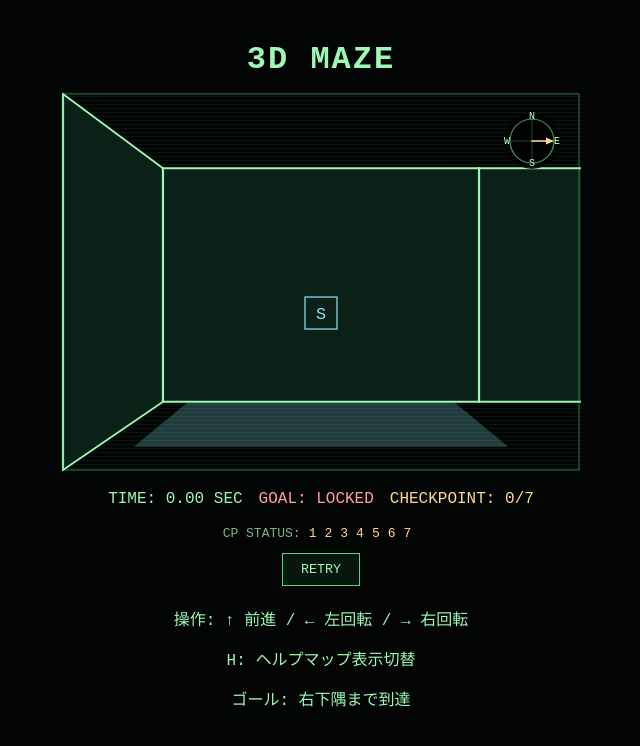
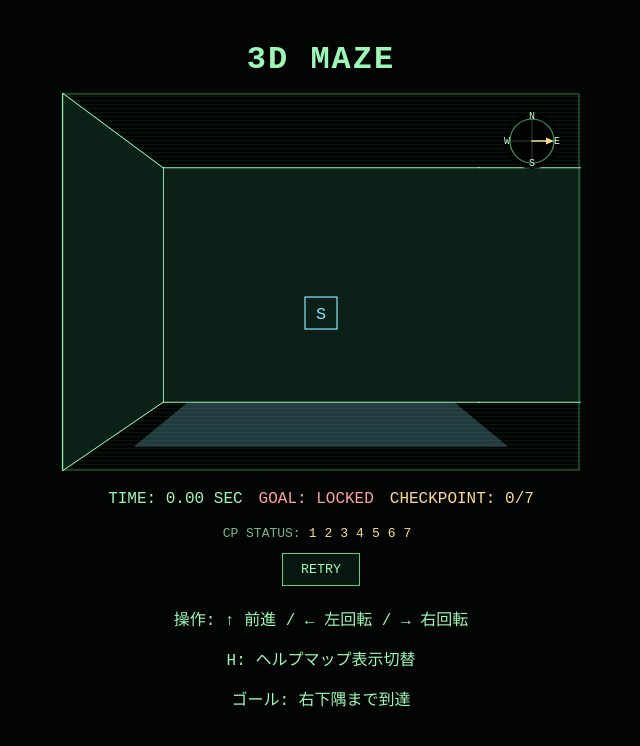
Before and after one commit to hollyteds/maze, a React (Vite) app: page / in a window 1280 px wide. Shown: the top 746 px of the page, without its empty margins (319-959 px from the left). Built offline with nearby package versions, Linux system fonts and the light colour scheme.

Commit message:
feat: implement layered rendering for improved depth handling in MazeView3D

```diff
--- a/src/components/MazeView3D.tsx
+++ b/src/components/MazeView3D.tsx
@@ -53,6 +53,68 @@ export function MazeView3D({
       ),
     [maze, player.x, player.y, player.dir, checkpoints, passedCheckpointKeys, goalActive]
   );
+  // 深度ごとに重なり順を統一する描画要素。
+  const layeredPrimitives = useMemo(() => {
+    type Primitive =
+      | {
+          key: string;
+          depth: number;
+          kind: 'line';
+          part: string;
+          line: {
+            x1: number;
+            y1: number;
+            x2: number;
+            y2: number;
+            width: number;
+          };
+        }
+      | { key: string; depth: number; kind: 'floor'; part: string; points: string; fill: string }
+      | { key: string; depth: number; kind: 'face'; part: string; points: string; fill: string };
+
+    const primitives: Primitive[] = [
+      ...projection.lines.map((line, index) => ({
+        key: `line-${index}`,
+        depth: line.depth,
+        kind: 'line' as const,
+        part: line.part,
+        line: line,
+      })),
+      ...projection.floorPatches.map((patch, index) => ({
+        key: `floor-${index}`,
+        depth: patch.depth,
+        kind: 'floor' as const,
+        part: patch.part,
+        points: patch.points,
+        fill: patch.fill,
+      })),
+      ...projection.faces.map((face, index) => ({
+        key: `face-${index}`,
+        depth: face.depth,
+        kind: 'face' as const,
+        part: face.part,
+        points: face.points,
+        fill: face.fill,
+      })),
+    ];
+    const kindOrder: Record<Primitive['kind'], number> = {
+      line: 0,
+      floor: 1,
+      face: 2,
+    };
+    // 同一depthでは側面壁を最前面にするための判定。
+    const isSideWallPart = (part: string) => part.includes('-side-wall-');
+
+    // 奥→手前の順で描画し、同深度では「線→床塗り→壁塗り」、
+    // さらに側面壁だけは同深度の最上位へ押し上げる。
+    return primitives.sort((a, b) => {
+      if (a.depth !== b.depth) return b.depth - a.depth;
+      const sideWallBiasA = isSideWallPart(a.part) ? 1 : 0;
+      const sideWallBiasB = isSideWallPart(b.part) ? 1 : 0;
+      if (sideWallBiasA !== sideWallBiasB) return sideWallBiasA - sideWallBiasB;
+      return kindOrder[a.kind] - kindOrder[b.kind];
+    });
+  }, [projection.lines, projection.floorPatches, projection.faces]);
   // 同一内容のデバッグログを連続出力しないための前回スナップショット。
   const lastDebugSnapshotRef = useRef<string>('');
 
@@ -64,6 +126,7 @@ export function MazeView3D({
     const currentCell = maze[player.y]?.[player.x];
     const debugLines = lines.map((line) => ({
       part: line.part,
+      depth: line.depth,
       x1: Number(line.x1.toFixed(1)),
       y1: Number(line.y1.toFixed(1)),
       x2: Number(line.x2.toFixed(1)),
@@ -114,26 +177,26 @@ export function MazeView3D({
       </defs>
       <rect x={0} y={0} width={VIEWPORT_WIDTH} height={VIEWPORT_HEIGHT} fill="url(#scanline)" />
       <g clipPath={`url(#${clipPathId})`}>
-        {[...projection.floorPatches]
-          .sort((a, b) => b.depth - a.depth)
-          .map((patch, index) => (
-            <polygon key={`floor-${index}`} points={patch.points} fill={patch.fill} />
-          ))}
-        {[...projection.faces]
-          .sort((a, b) => b.depth - a.depth)
-          .map((face, index) => <polygon key={`face-${index}`} points={face.points} fill={face.fill} />)}
-        {projection.lines.map((line, index) => (
-          <line
-            key={index}
-            x1={line.x1}
-            y1={line.y1}
-            x2={line.x2}
-            y2={line.y2}
-            stroke={LINE_COLOR}
-            strokeWidth={line.width}
-            strokeLinecap="round"
-          />
-        ))}
+        {layeredPrimitives.map((primitive) =>
+          primitive.kind === 'line' ? (
+            <line
+              key={primitive.key}
+              x1={primitive.line.x1}
+              y1={primitive.line.y1}
+              x2={primitive.line.x2}
+              y2={primitive.line.y2}
+              stroke={LINE_COLOR}
+              strokeWidth={primitive.line.width}
+              strokeLinecap="round"
+            />
+          ) : (
+            <polygon
+              key={primitive.key}
+              points={primitive.points}
+              fill={primitive.fill}
+            />
+          )
+        )}
         {projection.markers.map((marker, index) => (
           <g key={`marker-${index}`}>
             <rect
--- a/src/game/WireframeProjection.ts
+++ b/src/game/WireframeProjection.ts
@@ -60,6 +60,7 @@ export type WireLine = {
   y2: number;
   width: number;
   part: string;
+  depth: number;
 };
 
 // 壁面ポリゴンの描画情報。
@@ -298,6 +299,13 @@ class WireframeProjectionBuilder {
           const markerPoint = this.drawSideFrontWall('right', farPerspective, depth);
           this.pushMarkerForCell(rightCell, markerPoint.centerX, markerPoint.centerY, sideSize);
           actions.push('drawSideFrontWall(right)');
+        }
+        // 正面が壁でも左右通路が開いている場合は、その奥の正面壁を探索して描画する。
+        if (leftVisible && !leftFrontClosed) {
+          this.drawDeeperSideFrontWall('left', depth + 1, actions);
+        }
+        if (rightVisible && !rightFrontClosed) {
+          this.drawDeeperSideFrontWall('right', depth + 1, actions);
         }
         this.wallJudgements.push({
           depth,
@@ -582,9 +590,18 @@ class WireframeProjectionBuilder {
    * @param y2 終点Y
    * @param width 線幅
    * @param part デバッグ識別名
+   * @param depth 奥行き深度
    */
-  private pushLine(x1: number, y1: number, x2: number, y2: number, width = 2, part = 'unknown') {
-    this.lines.push({ x1, y1, x2, y2, width, part });
+  private pushLine(
+    x1: number,
+    y1: number,
+    x2: number,
+    y2: number,
+    width = 2,
+    part = 'unknown',
+    depth = 0
+  ) {
+    this.lines.push({ x1, y1, x2, y2, width, part, depth });
   }
 
   /**
@@ -622,17 +639,47 @@ class WireframeProjectionBuilder {
       depth,
       'front-face'
     );
-    this.pushLine(left.ceiling.x, left.ceiling.y, right.ceiling.x, right.ceiling.y, 2.2, 'front-top');
-    this.pushLine(left.floor.x, left.floor.y, right.floor.x, right.floor.y, 2.2, 'front-bottom');
-    this.pushLine(left.ceiling.x, left.ceiling.y, left.floor.x, left.floor.y, 2.2, 'front-left');
+    this.pushLine(left.ceiling.x, left.ceiling.y, right.ceiling.x, right.ceiling.y, 2.2, 'front-top', depth);
+    this.pushLine(left.floor.x, left.floor.y, right.floor.x, right.floor.y, 2.2, 'front-bottom', depth);
+    this.pushLine(left.ceiling.x, left.ceiling.y, left.floor.x, left.floor.y, 2.2, 'front-left', depth);
     this.pushLine(
       right.ceiling.x,
       right.ceiling.y,
       right.floor.x,
       right.floor.y,
       2.2,
-      'front-right'
+      'front-right',
+      depth
     );
+  }
+
+  /**
+   * 側方通路の奥にある正面壁を可視範囲内で探索して描画する。
+   * @param side 探索対象側（left/right）
+   * @param startDepth 探索開始する奥行き（現在depthの次）
+   * @param actions デバッグ用アクション記録先
+   */
+  private drawDeeperSideFrontWall(
+    side: 'left' | 'right',
+    startDepth: number,
+    actions: string[]
+  ) {
+    const sideOffset = side === 'left' ? -1 : 1;
+
+    for (let depth = startDepth; depth < this.viewDepth; depth++) {
+      const cell = this.getRelativeCell(sideOffset, depth);
+      if (!cell) break;
+      const frontClosed = cell.walls[this.player.dir];
+      // 通路が続く間はさらに奥を探索する。
+      if (!frontClosed) continue;
+
+      const perspective = this.perspectiveByDepthKey[this.getDepthKey(depth + 1)];
+      const markerPoint = this.drawSideFrontWall(side, perspective, depth);
+      const markerSize = Math.max(7, 14 - depth * 2.1);
+      this.pushMarkerForCell(cell, markerPoint.centerX, markerPoint.centerY, markerSize);
+      actions.push(`drawSideFrontWall(${side},deeperDepth=${depth})`);
+      break;
+    }
   }
 
   /**
@@ -741,7 +788,8 @@ class WireframeProjectionBuilder {
       near.floor.x,
       near.floor.y,
       2.2,
-      `${partPrefix}-near`
+      `${partPrefix}-near`,
+      depth
     );
     this.pushLine(
       far.ceiling.x,
@@ -749,7 +797,8 @@ class WireframeProjectionBuilder {
       far.floor.x,
       far.floor.y,
       1.8,
-      `${partPrefix}-far`
+      `${partPrefix}-far`,
+      depth
     );
     this.pushLine(
       near.ceiling.x,
@@ -757,7 +806,8 @@ class WireframeProjectionBuilder {
       far.ceiling.x,
       far.ceiling.y,
       1.8,
-      `${partPrefix}-top`
+      `${partPrefix}-top`,
+      depth
     );
     this.pushLine(
       near.floor.x,
@@ -765,7 +815,8 @@ class WireframeProjectionBuilder {
       far.floor.x,
       far.floor.y,
       1.8,
-      `${partPrefix}-bottom`
+      `${partPrefix}-bottom`,
+      depth
     );
   }
 
@@ -792,7 +843,8 @@ class WireframeProjectionBuilder {
       inner.floor.x,
       inner.floor.y,
       1.8,
-      `${partPrefix}-inner`
+      `${partPrefix}-inner`,
+      depth
     );
     this.pushLine(
       outer.ceiling.x,
@@ -800,7 +852,8 @@ class WireframeProjectionBuilder {
       outer.floor.x,
       outer.floor.y,
       1.8,
-      `${partPrefix}-outer`
+      `${partPrefix}-outer`,
+      depth
     );
     this.pushLine(
       inner.ceiling.x,
@@ -808,7 +861,8 @@ class WireframeProjectionBuilder {
       outer.ceiling.x,
       outer.ceiling.y,
       1.8,
-      `${partPrefix}-top`
+      `${partPrefix}-top`,
+      depth
     );
     this.pushLine(
       inner.floor.x,
@@ -816,7 +870,8 @@ class WireframeProjectionBuilder {
       outer.floor.x,
       outer.floor.y,
       1.8,
-      `${partPrefix}-bottom`
+      `${partPrefix}-bottom`,
+      depth
     );
 
     return {
```
